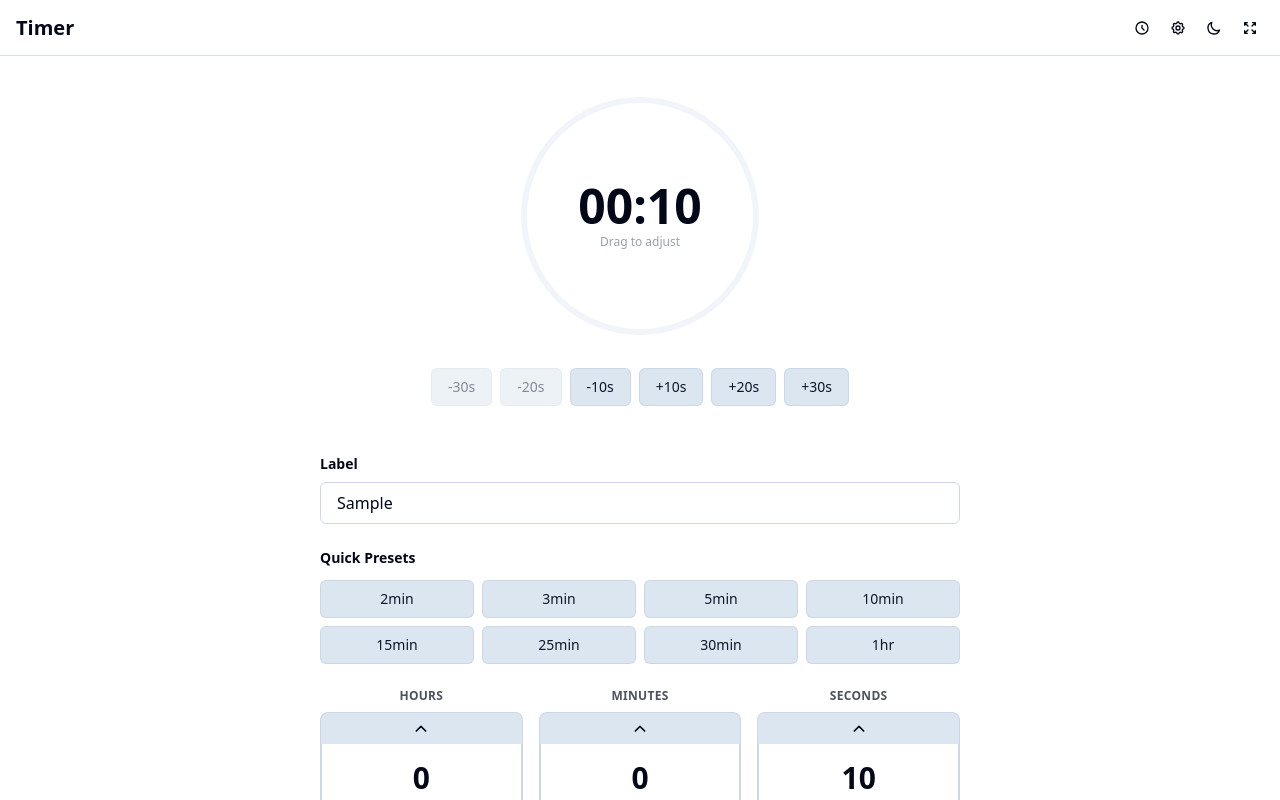
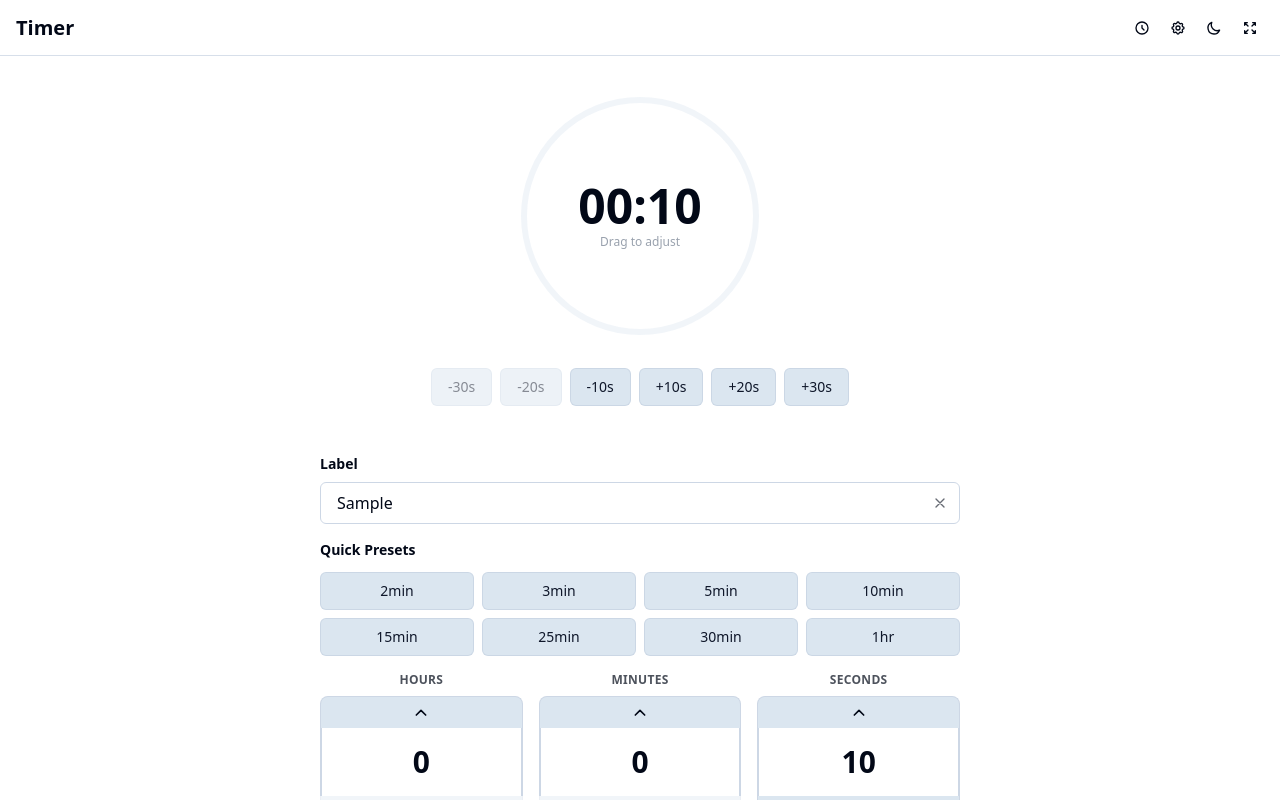
Before and after one commit to ibnuh/timer, a Vue app: page / in a window 1280 px wide. Both pictures are taken after typing "Sample" into the empty fields and a click on the button "+10s". Built offline with nearby package versions, Linux system fonts and the light colour scheme.

Commit message:
Better ui

```diff
--- a/src/components/TimerView.vue
+++ b/src/components/TimerView.vue
@@ -1,6 +1,6 @@
 <template>
   <div class="w-full">
-    <div class="p-4">
+    <div class="p-4 pb-2">
       <!-- Circular Timer Display -->
       <div class="flex flex-col items-center mb-6">
         <div
@@ -104,8 +104,8 @@
             v-if="timerFinishedWhileInactive"
             class="absolute inset-0 flex items-center justify-center z-30 pointer-events-auto"
           >
-            <div class="bg-background/95 backdrop-blur-sm rounded-full p-6 max-w-[90%]">
-              <div class="flex flex-col items-center gap-3">
+            <div class="absolute inset-0 bg-background/95 backdrop-blur-sm rounded-full"></div>
+            <div class="relative z-10 flex flex-col items-center gap-3">
               <div class="flex items-center gap-2">
                 <svg
                   class="w-5 h-5 text-primary flex-shrink-0"
@@ -141,7 +141,6 @@
                 >
                   Dismiss
                 </button>
-                </div>
               </div>
             </div>
           </div>
@@ -193,8 +192,9 @@
       </div>
 
       <!-- Label Input -->
-      <div class="mb-6">
+      <div class="mb-4">
         <label class="block text-sm font-semibold mb-2 text-foreground">Label</label>
+        <div class="relative">
           <input
             v-model="timerLabel"
             @input="updateLabel"
@@ -203,12 +203,35 @@
             placeholder="Add a label (e.g., 'Morning Meditation', 'Pomodoro 1')"
             maxlength="50"
             :disabled="isRunning"
-          class="w-full px-4 py-2 rounded-md bg-background border border-input text-foreground placeholder:text-muted-foreground focus:outline-none focus:ring-2 focus:ring-ring focus:border-ring transition-all disabled:opacity-50 disabled:cursor-not-allowed"
+            class="w-full px-4 py-2 pr-10 rounded-md bg-background border border-input text-foreground placeholder:text-muted-foreground focus:outline-none focus:ring-2 focus:ring-ring focus:border-ring transition-all disabled:opacity-50 disabled:cursor-not-allowed"
           />
+          <button
+            v-if="timerLabel"
+            @click="clearLabel"
+            type="button"
+            :disabled="isRunning"
+            class="absolute right-2 top-1/2 -translate-y-1/2 p-1 rounded-md hover:bg-secondary transition-colors disabled:opacity-50 disabled:cursor-not-allowed"
+            aria-label="Clear label"
+          >
+            <svg
+              class="w-4 h-4 text-foreground/60"
+              fill="none"
+              stroke="currentColor"
+              viewBox="0 0 24 24"
+            >
+              <path
+                stroke-linecap="round"
+                stroke-linejoin="round"
+                stroke-width="2"
+                d="M6 18L18 6M6 6l12 12"
+              />
+            </svg>
+          </button>
+        </div>
       </div>
 
       <!-- Timer Presets -->
-      <div class="mb-6">
+      <div class="mb-4">
         <div class="text-sm font-semibold mb-3 text-foreground">Quick Presets</div>
         <div class="grid grid-cols-4 gap-2">
           <button
@@ -224,7 +247,7 @@
       </div>
 
       <!-- Time Input Controls -->
-      <div class="grid grid-cols-3 gap-4 mb-6">
+      <div class="grid grid-cols-3 gap-4 mb-4">
         <!-- Hours -->
         <div class="flex flex-col">
           <label class="block text-xs font-semibold mb-2 text-foreground/70 uppercase tracking-wide text-center">Hours</label>
@@ -365,7 +388,7 @@
       </div>
 
       <!-- Control Buttons -->
-      <div class="flex gap-3 justify-center mb-6">
+      <div class="flex gap-3 justify-center mb-4">
         <button
           v-if="!isRunning"
           @click="start"
@@ -954,6 +977,11 @@ const updateLabel = () => {
   timerStore.setLabel(timerLabel.value)
 }
 
+const clearLabel = () => {
+  timerLabel.value = ''
+  timerStore.setLabel('')
+}
+
 onMounted(() => {
   // Sync label from store
   timerLabel.value = timerStore.label || ''
```
Lines whose indentation alone changed are shown as unchanged.
